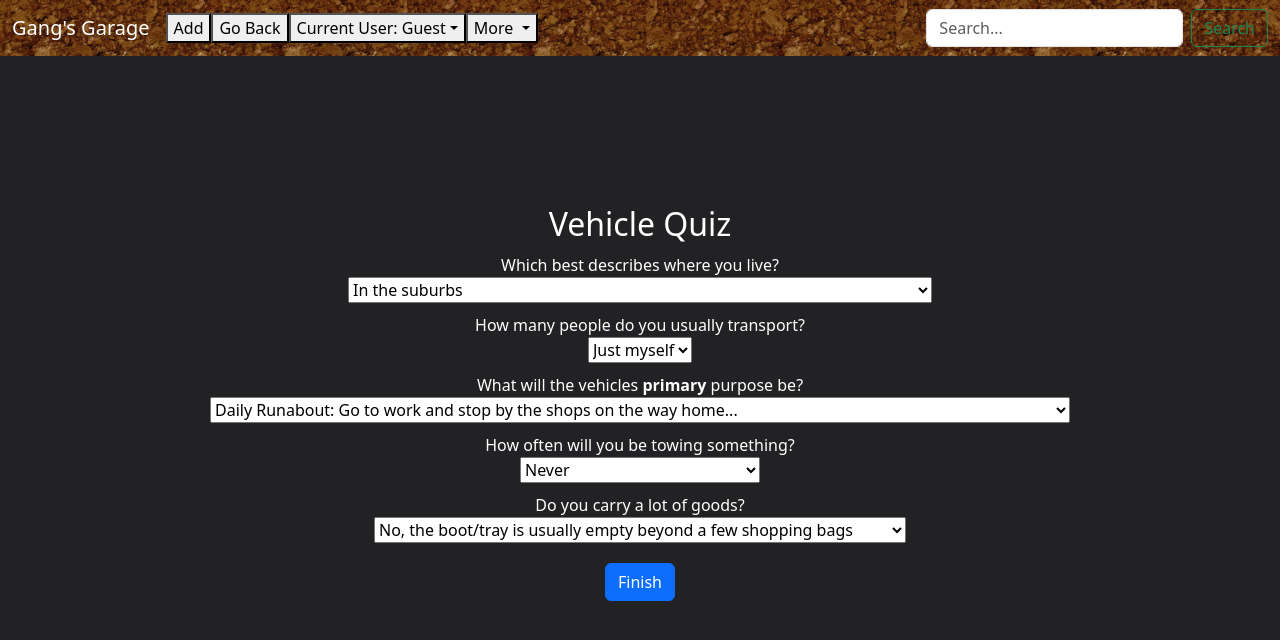
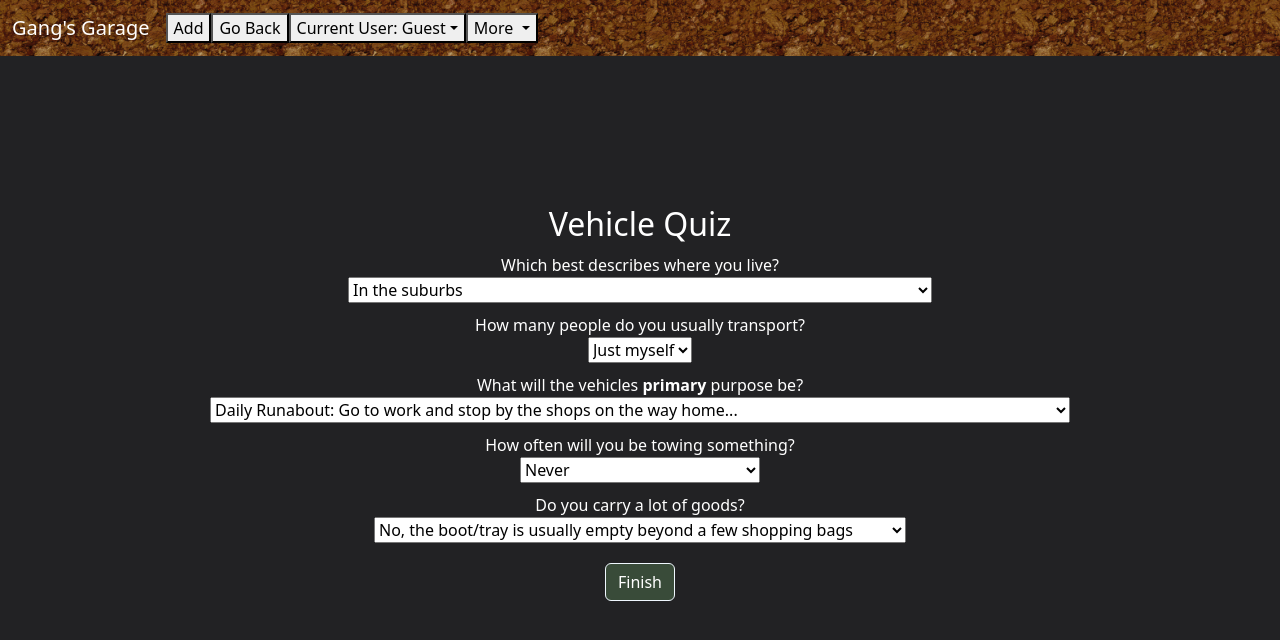
Before and after one commit to Mr-Ducklang/Gangs-Garage--The-Complete-Collection, a Flask app: page /quiz_questions?ActiveUser=Guest&userid=0 in a window 1280 px wide. Shown: the top 640 px of the page. Run offline with Flask 3, Linux system fonts and the light colour scheme.

Commit message:
Worked on CSS, format and changed quiz to quiz_questions

```diff
--- a/static/css/custom.css
+++ b/static/css/custom.css
@@ -39,9 +39,13 @@ input:focus {
 }
 
 .othercenter {
+    justify-content: center;
+    align-items: center;
     position: absolute;
     width: 400px;
+    max-width: 400px;
     height: 150px;
+    max-height: 150px;
     z-index: 15;
     top: 50%;
     left: 50%;
--- a/templates/base.html
+++ b/templates/base.html
@@ -1,6 +1,6 @@
 <!DOCTYPE html>
 
-<html lang="en" class="blackbackground">
+<html lang="en" class="blackbackground" style="font-size: 100%;">
     <head>
         <meta charset="utf-8" />
         <meta name="viewport" content="width=device-width, initial-scale=1" />
@@ -97,20 +97,6 @@
                         </ul>
                     </li>
                 </ul>
-
-
-
-                <!--Search Function-->
-                <form class="d-flex" action = "/search" method = "POST" role="search">
-                    <input
-                        name = "name"
-                        class="form-control me-2"
-                        type="search"
-                        placeholder="Search..."
-                        aria-label="Search"
-                    />
-                    <button class="btn btn-outline-success" type="submit" >Search</button>
-                </form>
             </div>
         </div>
     </nav>
--- a/templates/quiz.html
+++ b/templates/quiz_answers.html
@@ -1,6 +1,6 @@
 {% extends "base.html" %} {% block title %}Home{% endblock %}{% block content %}
 
-<div class="whitetext othercenter" style="position:absolute; text-align:center; margin-top:-500px;">
+<div class="whitetext othercenter" style="position:absolute; text-align:center; margin-top:-250px; padding-bottom:500px;">
     <h2><u>Ideal Vehicle Quiz Results</u></h2>
 
         <p><b>Place of Residence:</b> {{Residence}}<br>
--- a/templates/quiz_questions.html
+++ b/templates/quiz_questions.html
@@ -1,6 +1,6 @@
 {% extends "base.html" %} {% block title %}Home{% endblock %}{% block content %}
 
-<form action="/quiz" method="POST">
+<form action="/quiz_answers" method="POST">
     <input type="hidden" name="id" value="{{user.id}}">
     <input type="hidden" name="ActiveUser" value="{{ActiveUser}}">
     <input type="hidden" name="userid" value="{{userid}}">
@@ -67,7 +67,7 @@
             </select>
         </div>
         <div class="input_wrapper">
-            <button type="submit" class="space btn btn-primary hover">Finish</button>
+            <button type="submit" class="space green-btn btn btn-primary hover">Finish</button>
         </div>
     </div>
 </form>
--- a/views.py
+++ b/views.py
@@ -311,13 +311,13 @@ def init_routes(app):
             return render_template('signin.html', ActiveUser="Guest")
 
 
-    @app.route('/quiz', methods=['GET','POST'])
-    def quiz():
+    @app.route('/quiz_answers', methods=['GET','POST'])
+    def quiz_answers():
         userid=request.form.get('userid')
         ActiveUser=request.form.get('ActiveUser')
 
         if request.method == 'GET':
-            return render_template('quiz.html', ActiveUser=ActiveUser, userid=userid)
+            return render_template('quiz_answers.html', ActiveUser=ActiveUser, userid=userid)
 
         if request.method == 'POST':
             con = sql.connect("instance/collection.db")
@@ -655,7 +655,7 @@ def init_routes(app):
             ActiveUser=request.form.get('ActiveUser')
 
             ideal = IdealVehicle.query.filter(IdealVehicle.name.ilike(f'{highest}')).all()
-            return render_template('quiz.html', userid=userid, ActiveUser=ActiveUser, ideal = ideal, rank = rank, Residence=Residence, People=People, Purpose=Purpose, Towing=Towing, Carry=Carry, highest=highest, options = options, ranked = ranked, vehicle = vehicle)
+            return render_template('quiz_answers.html', userid=userid, ActiveUser=ActiveUser, ideal = ideal, rank = rank, Residence=Residence, People=People, Purpose=Purpose, Towing=Towing, Carry=Carry, highest=highest, options = options, ranked = ranked, vehicle = vehicle)
 
 
     @app.route('/quiz_questions', methods=['GET', 'POST'])
```
Also changed, not shown: usermanagement.py (+0 -27 lines).
